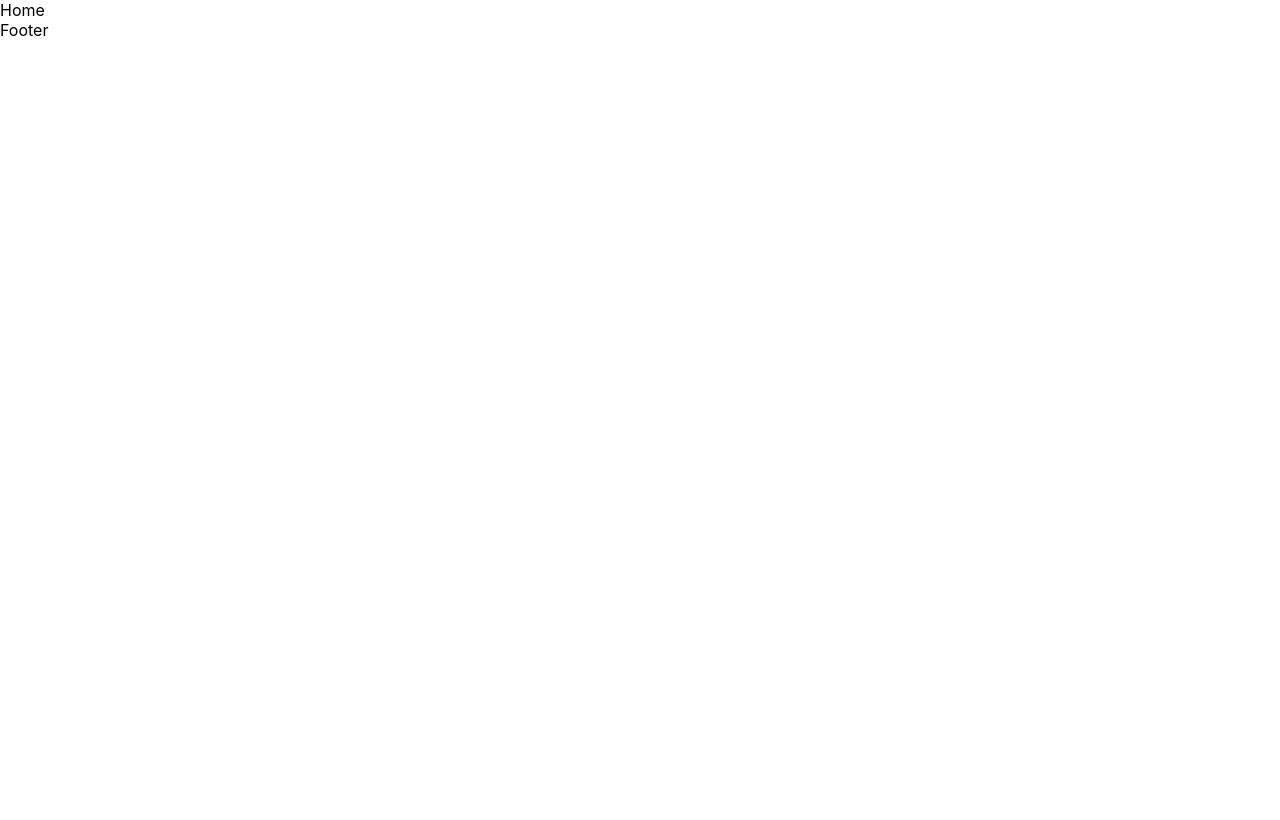
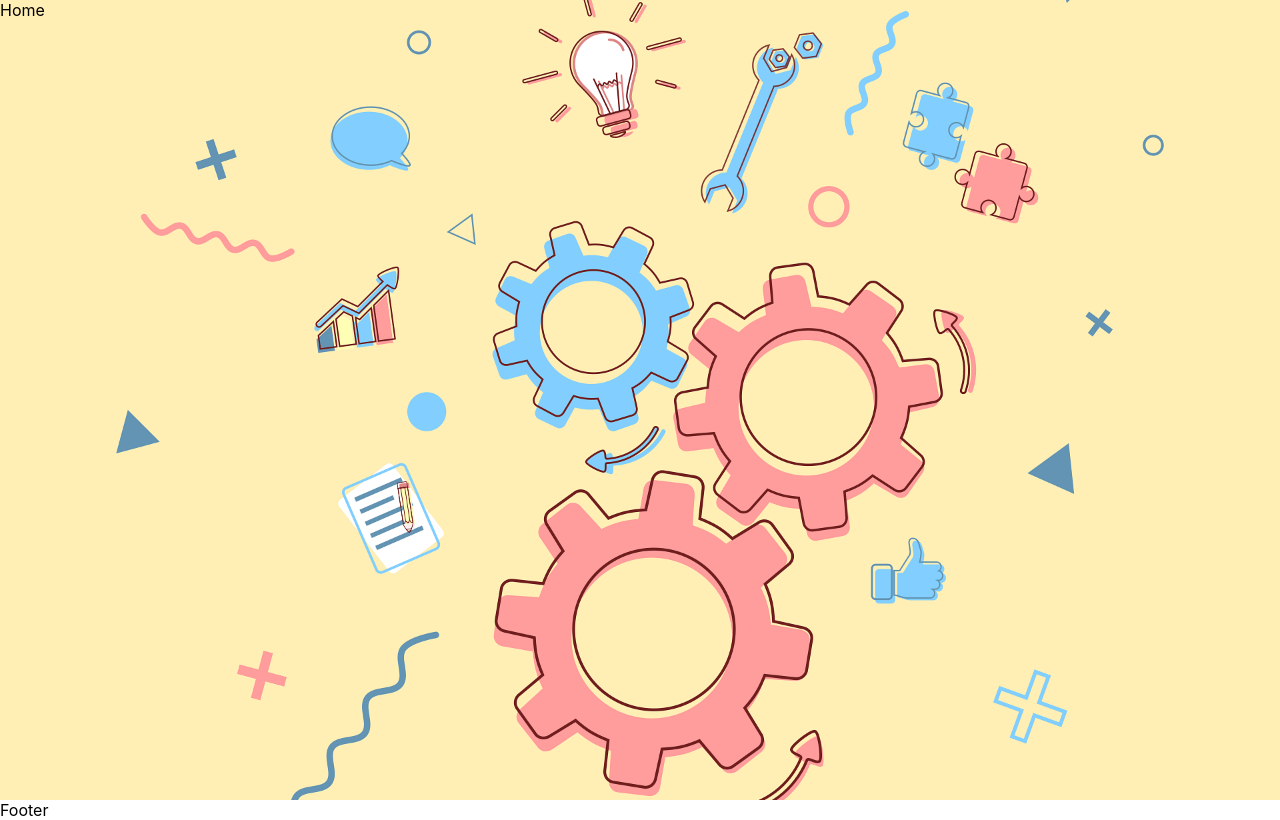
Before and after one commit to Lodrick-Dev/gestion-location, a React (Create React App) app: page / in a window 1280 px wide. Built offline with nearby package versions, Linux system fonts and the light colour scheme.

Commit message:
✅ Home add img and small style

```diff
--- a/src/components/Home.js
+++ b/src/components/Home.js
@@ -1,7 +1,15 @@
 import React from "react";
+import styled from "styled-components";
 
 const Home = () => {
-  return <div>Home</div>;
+  return <HomeStyled>Home</HomeStyled>;
 };
 
 export default Home;
+const HomeStyled = styled.div`
+  height: 100vh;
+  background: url("./items/homenoconnect.png");
+  background-repeat: no-repeat;
+  background-position: center;
+  background-size: cover;
+`;
```
Also changed, not shown: public/items/homenoconnect.png (added).
